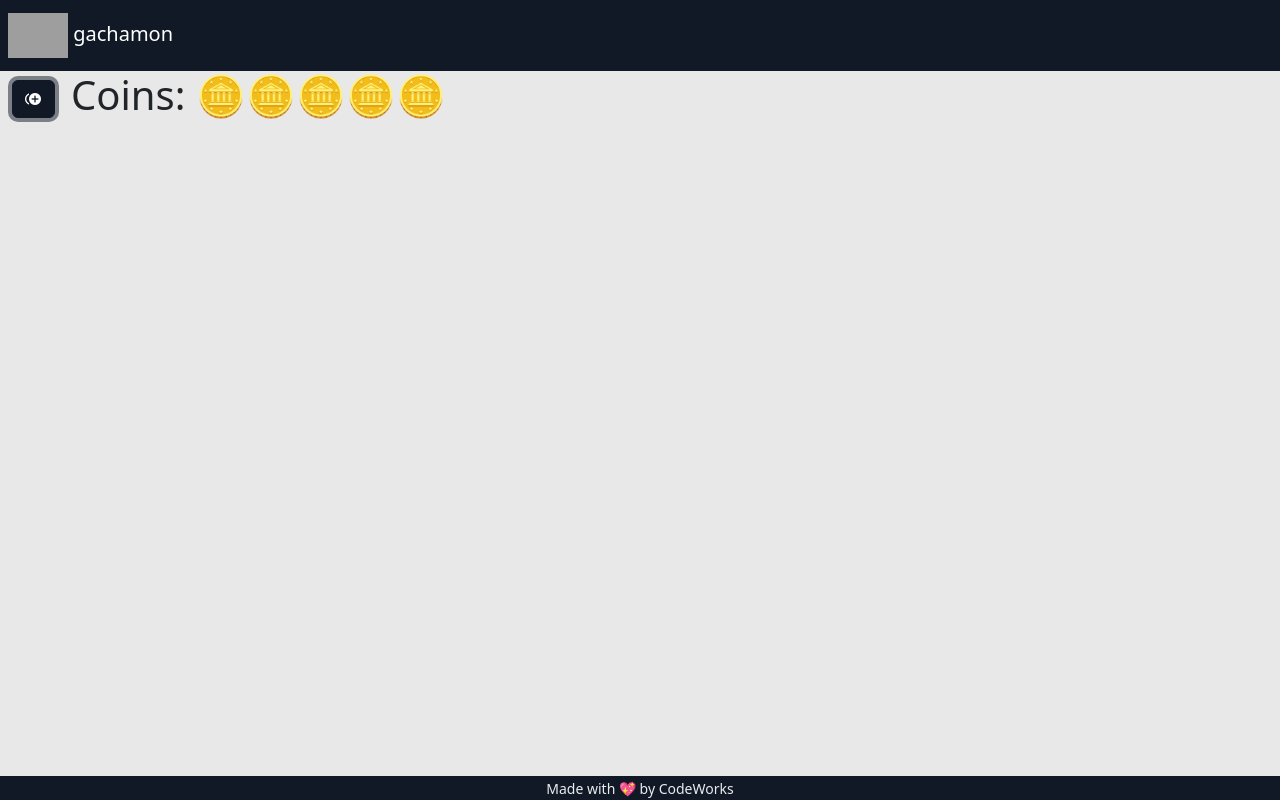
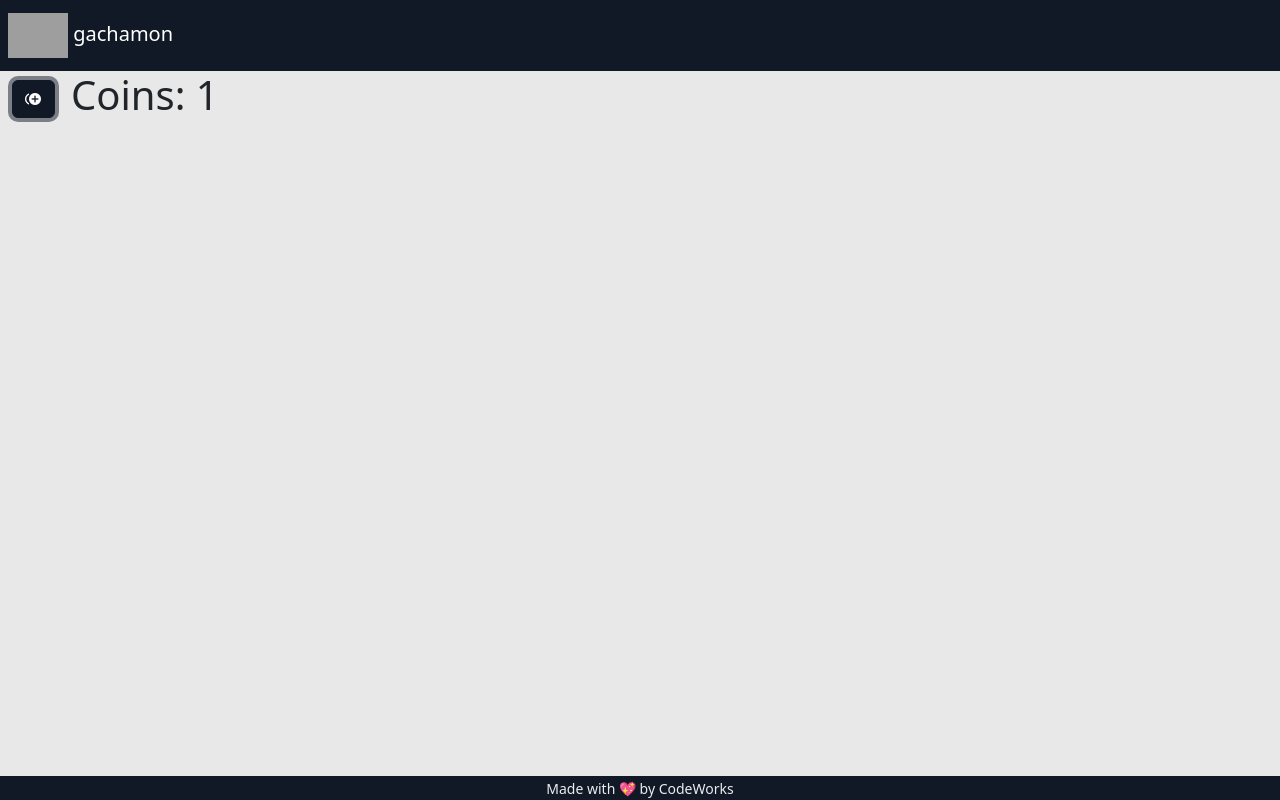
Before and after one commit to CodeWorks-FullStack/fall24_gachamon, a website with bundled scripts: page index.html in a window 1280 px wide. Both pictures are taken after a click on the button "Add coin to machine". Built offline with nearby package versions, Linux system fonts and the light colour scheme; grey boxes are pictures that could not be loaded; a script that the page names is missing.

Commit message:
drawing coin number

```diff
--- a/app/controllers/CoinsController.js
+++ b/app/controllers/CoinsController.js
@@ -1,3 +1,4 @@
+import { AppState } from "../AppState.js";
 import { coinsService } from "../services/CoinsService.js";
 
 export class CoinsController {
@@ -8,5 +9,12 @@ export class CoinsController {
   addCoin() {
     console.log('Adding coin!');
     coinsService.addCoin()
+    this.drawCoins()
+  }
+
+  drawCoins() {
+    const coins = AppState.coins
+    const coinsElem = document.getElementById('coinsCount')
+    coinsElem.innerText = coins.toString()
   }
 }
--- a/index.html
+++ b/index.html
@@ -47,7 +47,7 @@
             <button onclick="app.CoinsController.addCoin()" class="btn btn-outline-dark" title="Add coin to machine">
               <i class="mdi mdi-plus-circle-multiple"></i>
             </button>
-            <h1>Coins: 🪙🪙🪙🪙🪙</h1>
+            <h1>Coins: <span id="coinsCount"></span></h1>
           </div>
         </div>
       </div>
```
